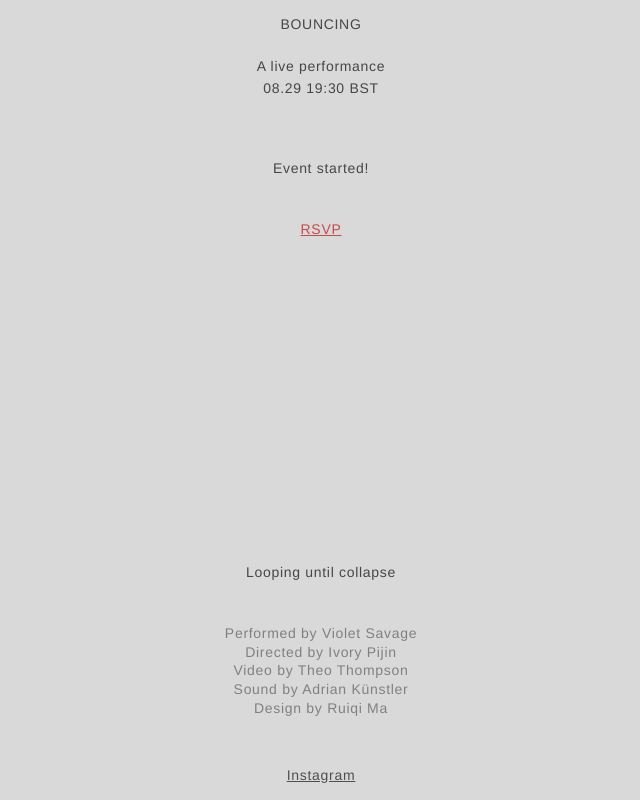
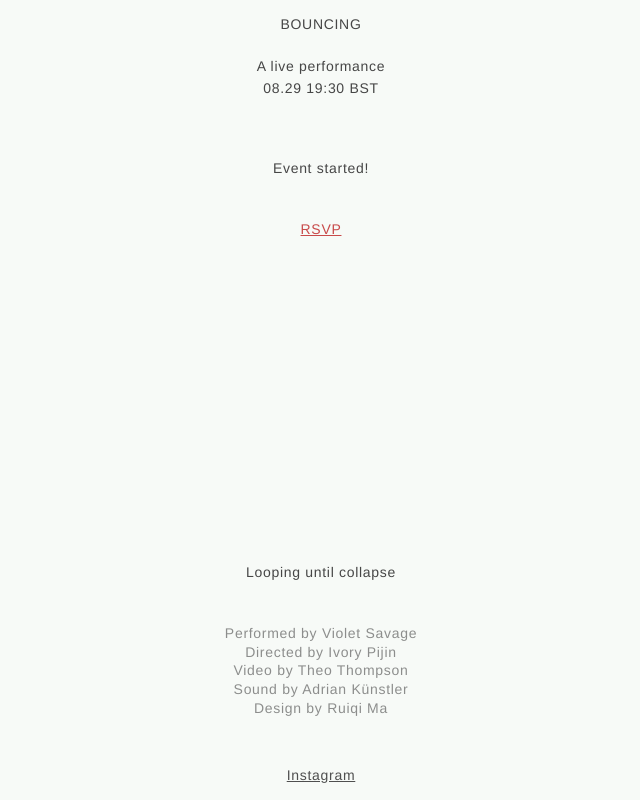
Before and after one commit to ruiqimmm/bouncing, a plain HTML site: page index.html in a window 1280 px wide. Shown: the whole page, without its empty margins (319-959 px from the left). Drawn offline with Linux system fonts and the light colour scheme.

Commit message:
Update index.html

```diff
--- a/index.html
+++ b/index.html
@@ -27,7 +27,7 @@
             font-size: clamp(12px, 1.5vw, 14px);
             line-height: 1.35;
             letter-spacing: 0.05em;
-            background: #d9d9d9;
+            background: rgb(247, 250, 247);
             color: #464646;
             display: grid;
             place-items: center;
```
